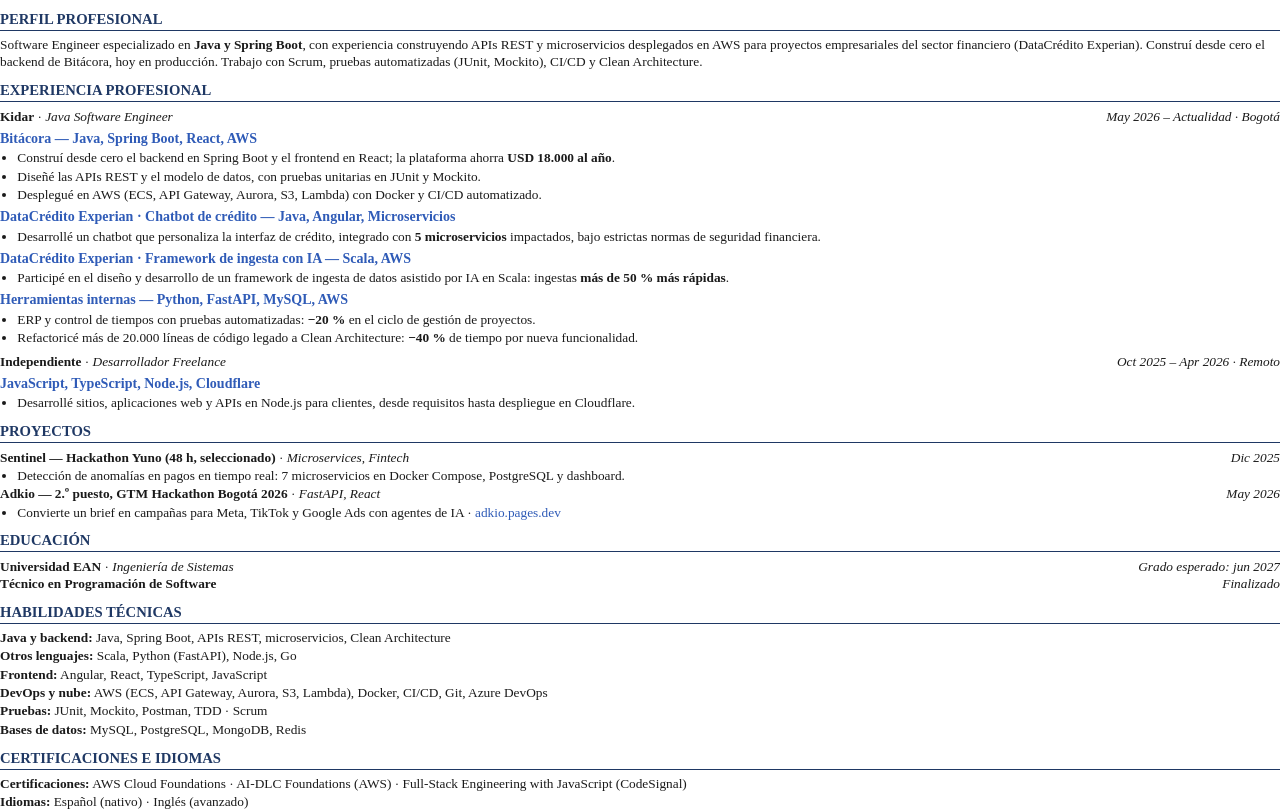
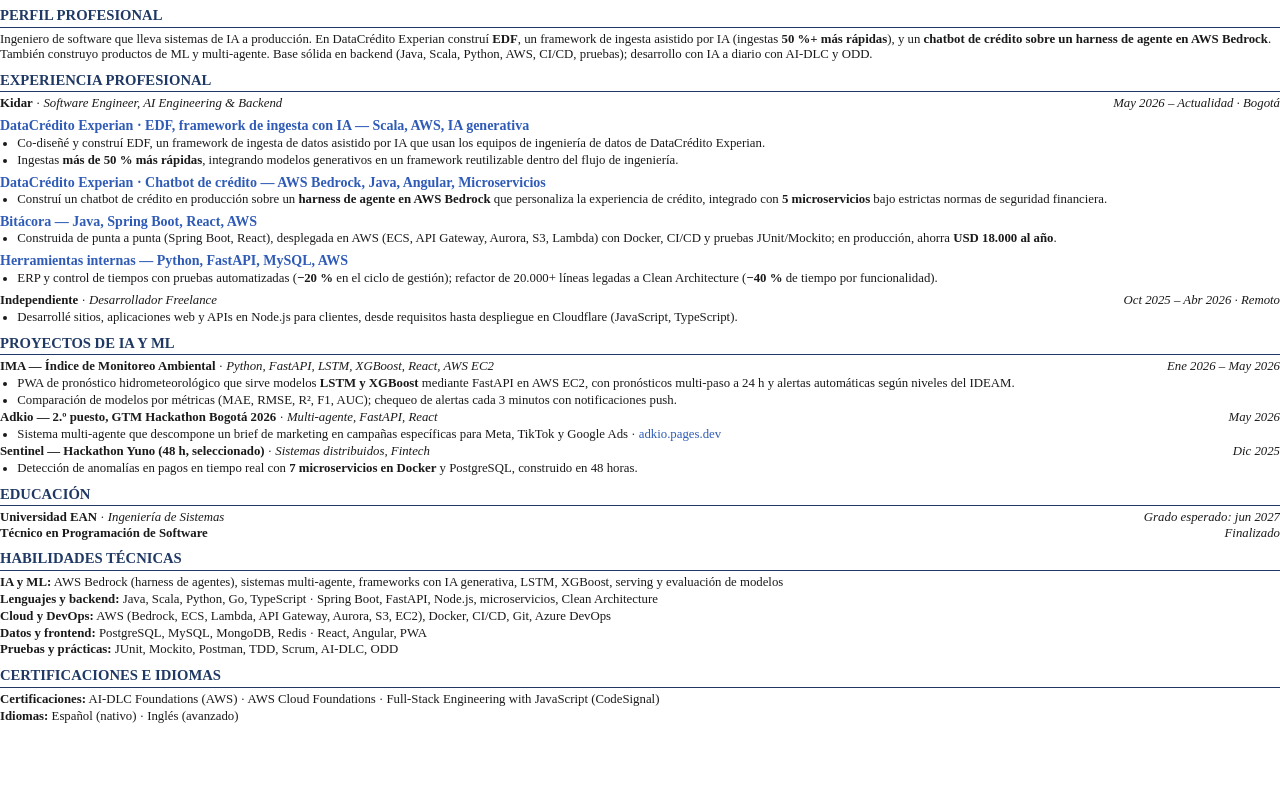
Before and after one commit to Julianlamaravilla/ptf, a plain HTML site: page cv-data/index.html in a window 1280 px wide. Shown: the part 93-905 px from the top of the page. After the commit the page ends 818 px from the top, so only its background shows below. Drawn offline with Linux system fonts and the light colour scheme.

Commit message:
feat(cv): rewrite EN/ES CVs around AI engineering and regenerate PDFs

```diff
--- a/cv-data/index.html
+++ b/cv-data/index.html
@@ -4,15 +4,15 @@
     <meta charset="UTF-8">
     <title>Julián Restrepo - CV (ES)</title>
     <style>
-        @page { size: Letter; margin: 0.45in 0.7in; }
+        @page { size: Letter; margin: 0.4in 0.6in; }
         * { margin: 0; padding: 0; box-sizing: border-box; }
-        body { font-family: 'Times New Roman', Times, serif; font-size: 10pt; line-height: 1.28; color: #1a1a1a; }
+        body { font-family: 'Times New Roman', Times, serif; font-size: 9.6pt; line-height: 1.22; color: #1a1a1a; }
         a { color: #2f5bb7; text-decoration: none; }
         header { text-align: center; margin-bottom: 10pt; }
         h1 { font-size: 22pt; color: #1f3864; line-height: 1.1; }
         .headline { color: #2f5bb7; font-weight: bold; font-size: 11.5pt; margin: 2pt 0; }
         .contact { font-size: 9.5pt; }
-        h2 { font-size: 11pt; color: #1f3864; text-transform: uppercase; border-bottom: 1.2pt solid #1f3864; padding-bottom: 1pt; margin: 8pt 0 4pt; }
+        h2 { font-size: 11pt; color: #1f3864; text-transform: uppercase; border-bottom: 1.2pt solid #1f3864; padding-bottom: 1pt; margin: 7pt 0 3pt; }
         .row { display: flex; justify-content: space-between; gap: 12pt; }
         .row .right { font-style: italic; white-space: nowrap; }
         h3 { font-size: 10.5pt; color: #2f5bb7; margin-top: 4pt; }
@@ -24,61 +24,62 @@
 <body>
     <header>
         <h1>Julián Andrés Restrepo Castaño</h1>
-        <div class="headline">Java Software Engineer · Spring Boot · Microservicios · APIs REST · AWS</div>
+        <div class="headline">Software Engineer · Ingeniería de IA y Sistemas Backend</div>
         <div class="contact">Bogotá, Colombia (Híbrido) · +57 333 750 8344 · <a href="mailto:julianrestrepo012@gmail.com">julianrestrepo012@gmail.com</a> · <a href="https://www.linkedin.com/in/jarestrepo/">linkedin.com/in/jarestrepo</a></div>
         <div class="contact"><a href="https://github.com/Julianlamaravilla">github.com/Julianlamaravilla</a> · Portafolio: <a href="https://ptf-theta.vercel.app">ptf-theta.vercel.app</a></div>
     </header>
 
     <h2>Perfil Profesional</h2>
-    <p>Software Engineer especializado en <strong>Java y Spring Boot</strong>, con experiencia construyendo APIs REST y microservicios desplegados en AWS para proyectos empresariales del sector financiero (DataCrédito Experian). Construí desde cero el backend de Bitácora, hoy en producción. Trabajo con Scrum, pruebas automatizadas (JUnit, Mockito), CI/CD y Clean Architecture.</p>
+    <p>Ingeniero de software que lleva sistemas de IA a producción. En DataCrédito Experian construí <strong>EDF</strong>, un framework de ingesta asistido por IA (ingestas <strong>50 %+ más rápidas</strong>), y un <strong>chatbot de crédito sobre un harness de agente en AWS Bedrock</strong>. También construyo productos de ML y multi-agente. Base sólida en backend (Java, Scala, Python, AWS, CI/CD, pruebas); desarrollo con IA a diario con AI-DLC y ODD.</p>
 
     <h2>Experiencia Profesional</h2>
-    <div class="row"><div><strong>Kidar</strong> · <em>Java Software Engineer</em></div><div class="right">May 2026 – Actualidad · Bogotá</div></div>
+    <div class="row"><div><strong>Kidar</strong> · <em>Software Engineer, AI Engineering &amp; Backend</em></div><div class="right">May 2026 – Actualidad · Bogotá</div></div>
+    <h3>DataCrédito Experian · EDF, framework de ingesta con IA — Scala, AWS, IA generativa</h3>
+    <ul>
+        <li>Co-diseñé y construí EDF, un framework de ingesta de datos asistido por IA que usan los equipos de ingeniería de datos de DataCrédito Experian.</li>
+        <li>Ingestas <strong>más de 50 % más rápidas</strong>, integrando modelos generativos en un framework reutilizable dentro del flujo de ingeniería.</li>
+    </ul>
+    <h3>DataCrédito Experian · Chatbot de crédito — AWS Bedrock, Java, Angular, Microservicios</h3>
+    <ul>
+        <li>Construí un chatbot de crédito en producción sobre un <strong>harness de agente en AWS Bedrock</strong> que personaliza la experiencia de crédito, integrado con <strong>5 microservicios</strong> bajo estrictas normas de seguridad financiera.</li>
+    </ul>
     <h3>Bitácora — Java, Spring Boot, React, AWS</h3>
     <ul>
-        <li>Construí desde cero el backend en Spring Boot y el frontend en React; la plataforma ahorra <strong>USD 18.000 al año</strong>.</li>
-        <li>Diseñé las APIs REST y el modelo de datos, con pruebas unitarias en JUnit y Mockito.</li>
-        <li>Desplegué en AWS (ECS, API Gateway, Aurora, S3, Lambda) con Docker y CI/CD automatizado.</li>
-    </ul>
-    <h3>DataCrédito Experian · Chatbot de crédito — Java, Angular, Microservicios</h3>
-    <ul>
-        <li>Desarrollé un chatbot que personaliza la interfaz de crédito, integrado con <strong>5 microservicios</strong> impactados, bajo estrictas normas de seguridad financiera.</li>
-    </ul>
-    <h3>DataCrédito Experian · Framework de ingesta con IA — Scala, AWS</h3>
-    <ul>
-        <li>Participé en el diseño y desarrollo de un framework de ingesta de datos asistido por IA en Scala: ingestas <strong>más de 50 % más rápidas</strong>.</li>
+        <li>Construida de punta a punta (Spring Boot, React), desplegada en AWS (ECS, API Gateway, Aurora, S3, Lambda) con Docker, CI/CD y pruebas JUnit/Mockito; en producción, ahorra <strong>USD 18.000 al año</strong>.</li>
     </ul>
     <h3>Herramientas internas — Python, FastAPI, MySQL, AWS</h3>
     <ul>
-        <li>ERP y control de tiempos con pruebas automatizadas: <strong>−20 %</strong> en el ciclo de gestión de proyectos.</li>
-        <li>Refactoricé más de 20.000 líneas de código legado a Clean Architecture: <strong>−40 %</strong> de tiempo por nueva funcionalidad.</li>
+        <li>ERP y control de tiempos con pruebas automatizadas (<strong>−20 %</strong> en el ciclo de gestión); refactor de 20.000+ líneas legadas a Clean Architecture (<strong>−40 %</strong> de tiempo por funcionalidad).</li>
     </ul>
-    <div class="row" style="margin-top:5pt"><div><strong>Independiente</strong> · <em>Desarrollador Freelance</em></div><div class="right">Oct 2025 – Apr 2026 · Remoto</div></div>
-    <h3>JavaScript, TypeScript, Node.js, Cloudflare</h3>
+    <div class="row" style="margin-top:5pt"><div><strong>Independiente</strong> · <em>Desarrollador Freelance</em></div><div class="right">Oct 2025 – Abr 2026 · Remoto</div></div>
     <ul>
-        <li>Desarrollé sitios, aplicaciones web y APIs en Node.js para clientes, desde requisitos hasta despliegue en Cloudflare.</li>
+        <li>Desarrollé sitios, aplicaciones web y APIs en Node.js para clientes, desde requisitos hasta despliegue en Cloudflare (JavaScript, TypeScript).</li>
     </ul>
 
-    <h2>Proyectos</h2>
-    <div class="row"><div><strong>Sentinel — Hackathon Yuno (48 h, seleccionado)</strong> · <em>Microservices, Fintech</em></div><div class="right">Dic 2025</div></div>
-    <ul><li>Detección de anomalías en pagos en tiempo real: 7 microservicios en Docker Compose, PostgreSQL y dashboard.</li></ul>
-    <div class="row"><div><strong>Adkio — 2.º puesto, GTM Hackathon Bogotá 2026</strong> · <em>FastAPI, React</em></div><div class="right">May 2026</div></div>
-    <ul><li>Convierte un brief en campañas para Meta, TikTok y Google Ads con agentes de IA · <a href="https://adkio.pages.dev">adkio.pages.dev</a></li></ul>
+    <h2>Proyectos de IA y ML</h2>
+    <div class="row"><div><strong>IMA — Índice de Monitoreo Ambiental</strong> · <em>Python, FastAPI, LSTM, XGBoost, React, AWS EC2</em></div><div class="right">Ene 2026 – May 2026</div></div>
+    <ul>
+        <li>PWA de pronóstico hidrometeorológico que sirve modelos <strong>LSTM y XGBoost</strong> mediante FastAPI en AWS EC2, con pronósticos multi-paso a 24 h y alertas automáticas según niveles del IDEAM.</li>
+        <li>Comparación de modelos por métricas (MAE, RMSE, R², F1, AUC); chequeo de alertas cada 3 minutos con notificaciones push.</li>
+    </ul>
+    <div class="row"><div><strong>Adkio — 2.º puesto, GTM Hackathon Bogotá 2026</strong> · <em>Multi-agente, FastAPI, React</em></div><div class="right">May 2026</div></div>
+    <ul><li>Sistema multi-agente que descompone un brief de marketing en campañas específicas para Meta, TikTok y Google Ads · <a href="https://adkio.pages.dev">adkio.pages.dev</a></li></ul>
+    <div class="row"><div><strong>Sentinel — Hackathon Yuno (48 h, seleccionado)</strong> · <em>Sistemas distribuidos, Fintech</em></div><div class="right">Dic 2025</div></div>
+    <ul><li>Detección de anomalías en pagos en tiempo real con <strong>7 microservicios en Docker</strong> y PostgreSQL, construido en 48 horas.</li></ul>
 
     <h2>Educación</h2>
     <div class="row"><div><strong>Universidad EAN</strong> · <em>Ingeniería de Sistemas</em></div><div class="right">Grado esperado: jun 2027</div></div>
     <div class="row"><div><strong>Técnico en Programación de Software</strong></div><div class="right">Finalizado</div></div>
 
     <h2>Habilidades Técnicas</h2>
-    <p><strong>Java y backend:</strong> Java, Spring Boot, APIs REST, microservicios, Clean Architecture</p>
-    <p><strong>Otros lenguajes:</strong> Scala, Python (FastAPI), Node.js, Go</p>
-    <p><strong>Frontend:</strong> Angular, React, TypeScript, JavaScript</p>
-    <p><strong>DevOps y nube:</strong> AWS (ECS, API Gateway, Aurora, S3, Lambda), Docker, CI/CD, Git, Azure DevOps</p>
-    <p><strong>Pruebas:</strong> JUnit, Mockito, Postman, TDD · Scrum</p>
-    <p><strong>Bases de datos:</strong> MySQL, PostgreSQL, MongoDB, Redis</p>
+    <p><strong>IA y ML:</strong> AWS Bedrock (harness de agentes), sistemas multi-agente, frameworks con IA generativa, LSTM, XGBoost, serving y evaluación de modelos</p>
+    <p><strong>Lenguajes y backend:</strong> Java, Scala, Python, Go, TypeScript · Spring Boot, FastAPI, Node.js, microservicios, Clean Architecture</p>
+    <p><strong>Cloud y DevOps:</strong> AWS (Bedrock, ECS, Lambda, API Gateway, Aurora, S3, EC2), Docker, CI/CD, Git, Azure DevOps</p>
+    <p><strong>Datos y frontend:</strong> PostgreSQL, MySQL, MongoDB, Redis · React, Angular, PWA</p>
+    <p><strong>Pruebas y prácticas:</strong> JUnit, Mockito, Postman, TDD, Scrum, AI-DLC, ODD</p>
 
     <h2>Certificaciones e Idiomas</h2>
-    <p><strong>Certificaciones:</strong> AWS Cloud Foundations · AI-DLC Foundations (AWS) · Full-Stack Engineering with JavaScript (CodeSignal)</p>
+    <p><strong>Certificaciones:</strong> AI-DLC Foundations (AWS) · AWS Cloud Foundations · Full-Stack Engineering with JavaScript (CodeSignal)</p>
     <p><strong>Idiomas:</strong> Español (nativo) · Inglés (avanzado)</p>
 </body>
 </html>
```
Also changed, not shown: cv-data/index-en.html (+34 -33 lines), odd/tasks/ai-profile-repositioning.md (+6 -1 lines), 4 other files.
